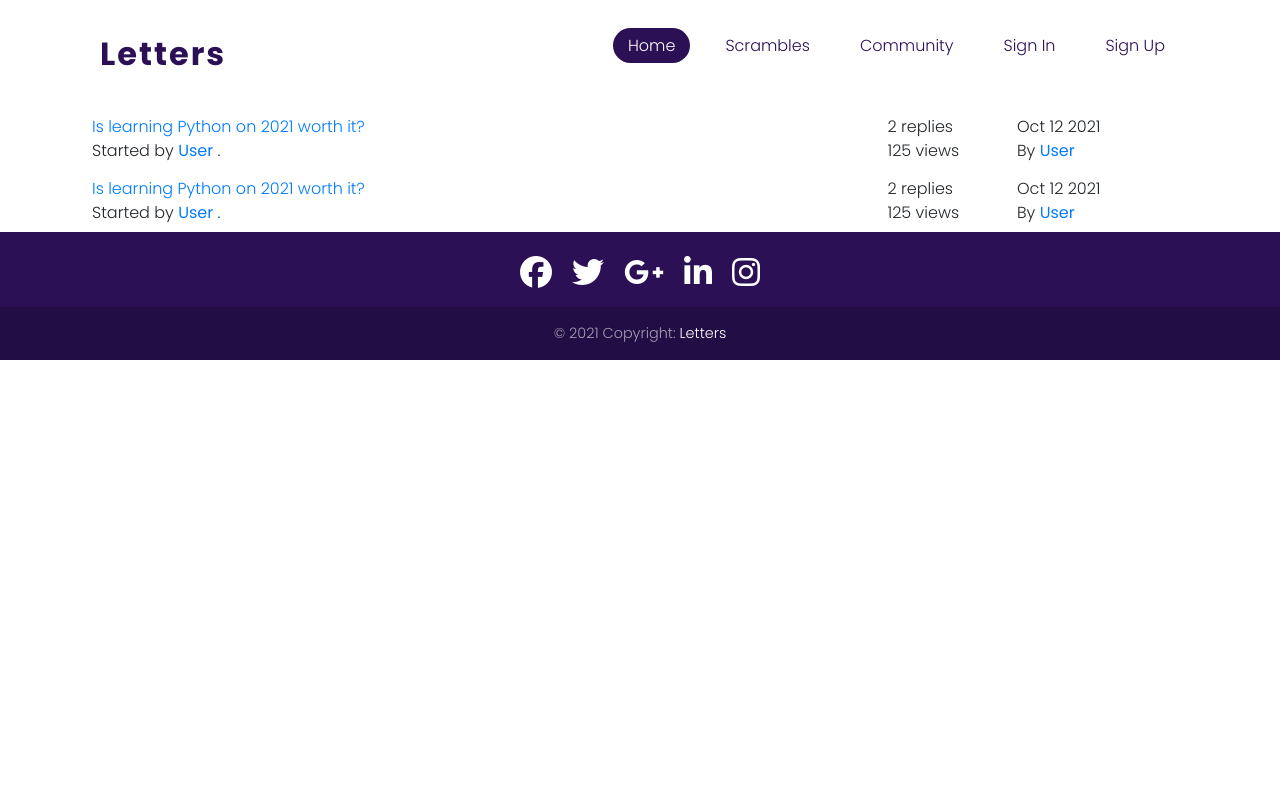
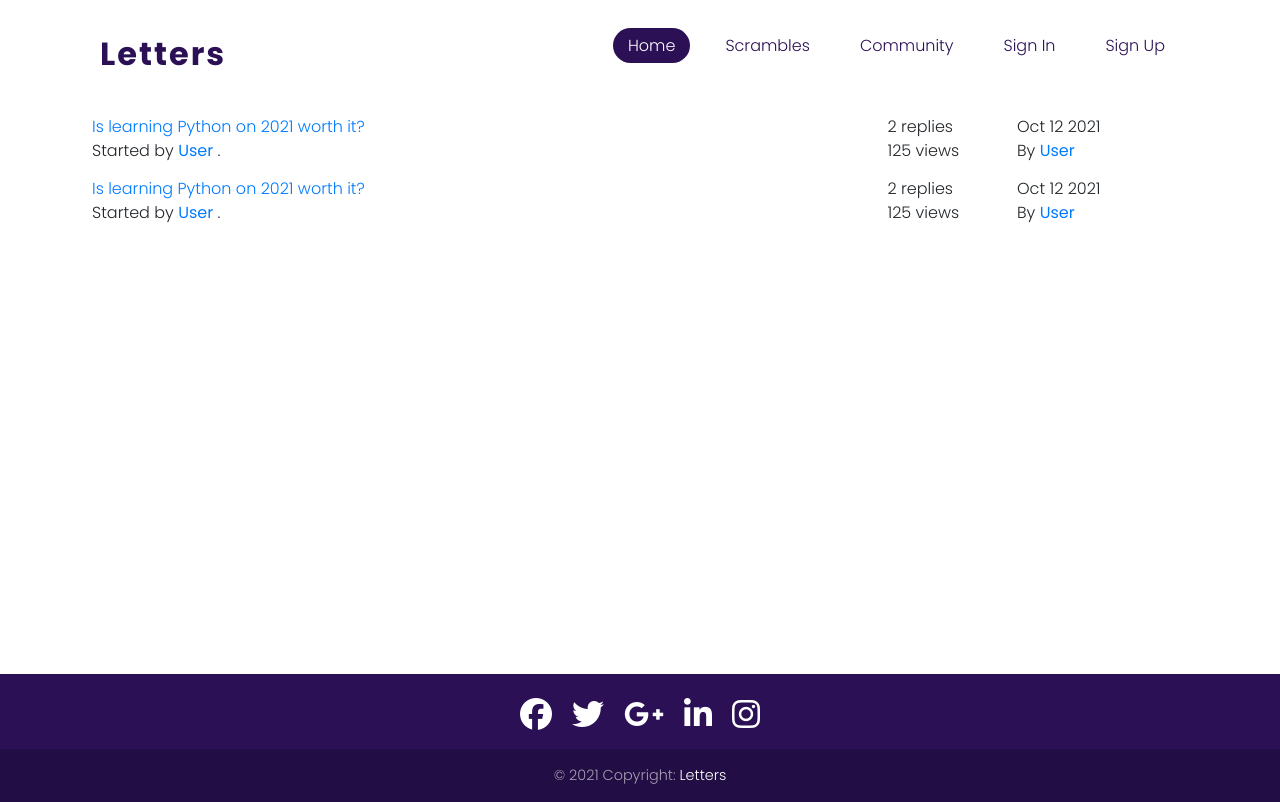
Before and after one commit to volinh911/Letters.PHP, a PHP site: page /blog/posts.php in a window 1280 px wide. Before the commit the page ends 360 px from the top, so only its background shows below. Run offline with PHP 8.4, Linux system fonts and the light colour scheme; some libraries are stand-ins or nearby versions.

Commit message:
edit the footer so there wont be white space below anymore fcking finally

```diff
--- a/css/sub_header_footer_styles.css
+++ b/css/sub_header_footer_styles.css
@@ -8,9 +8,13 @@
 }
 
 body {
-    min-height: 100vh;
-    height: 100%;
-    overflow-x: hidden;
+    height: 100vh;
+}
+
+/* for page wrapper */
+
+.page-wrapper {
+    min-height: calc(100vh - 107.27px - 126.52px);
 }
 
 header {
@@ -126,7 +130,6 @@ header ul li a:hover, header ul li a.active {
 
 footer {
     background: #2b1055;
-    position: sticky;
     width: 100%;
 }
 
```
